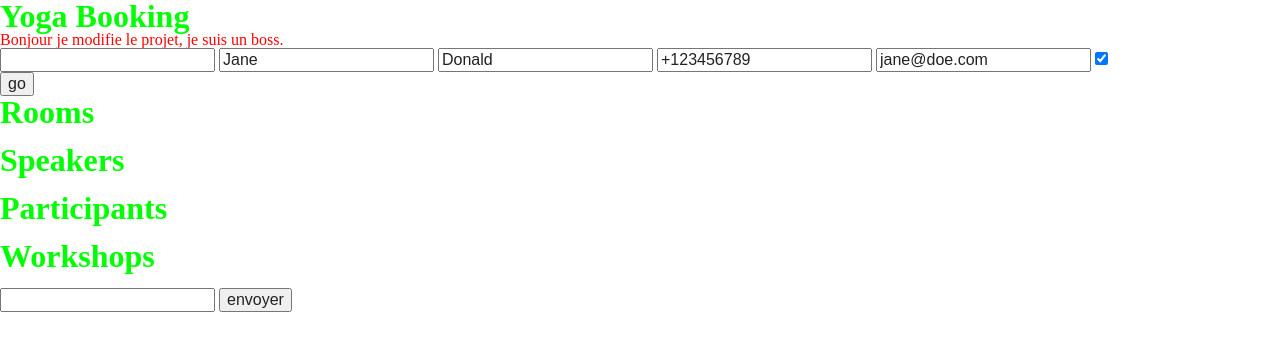
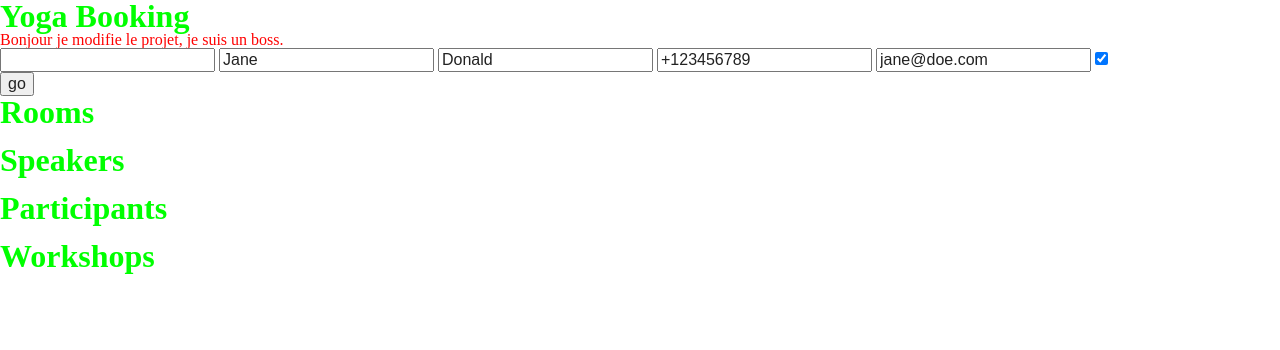
Before and after one commit to mlbonniec/yoga-booking, a website built with Parcel: page src/index.html in a window 1280 px wide. Built offline with nearby package versions, Linux system fonts and the light colour scheme.

Commit message:
Remove useless form

```diff
--- a/src/index.html
+++ b/src/index.html
@@ -33,11 +33,6 @@
   <br>
   <h1>Workshops</h1>
   <table id="workshops"></table>
-  <br>
-  <form id="test">
-    <input type="text">
-    <button>envoyer</button>
-  </form>
   <script src="scripts/index.ts"></script>
   <script src="scripts/forms.ts"></script>
   <script src="scripts/generateTable.ts"></script>
```
